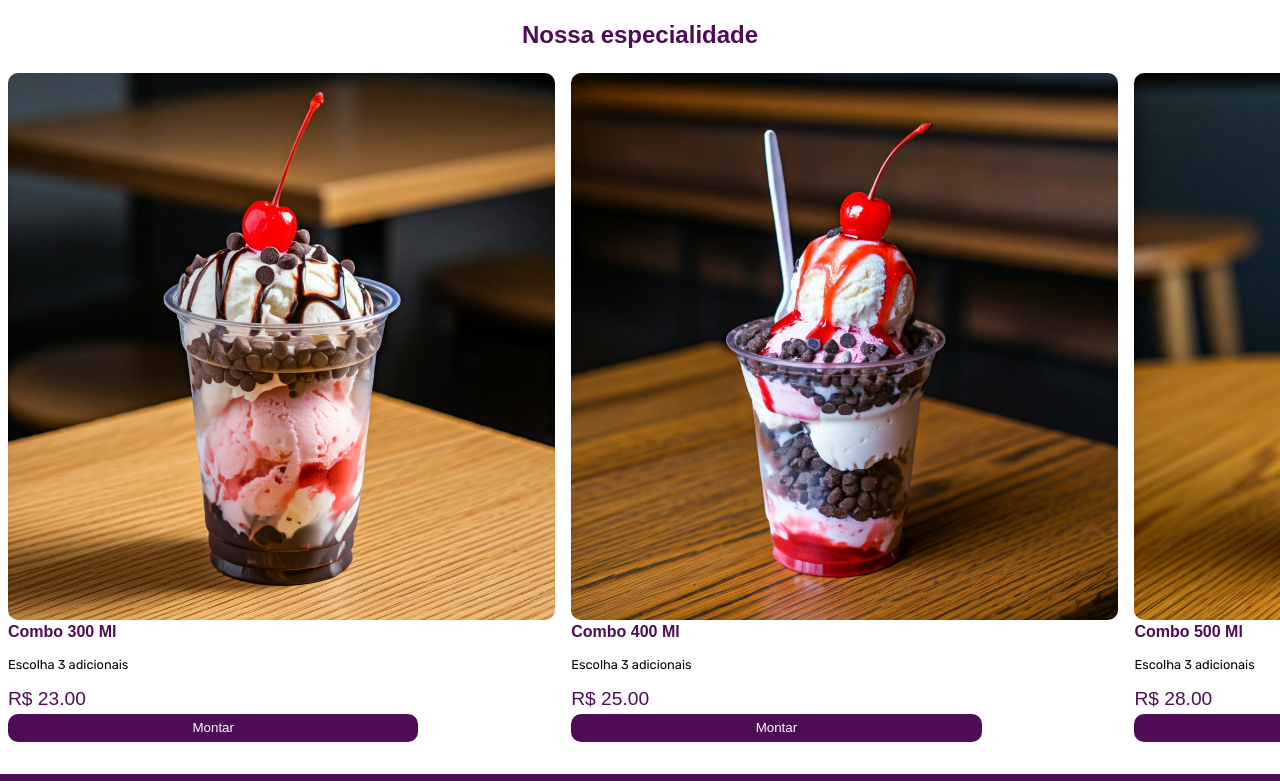
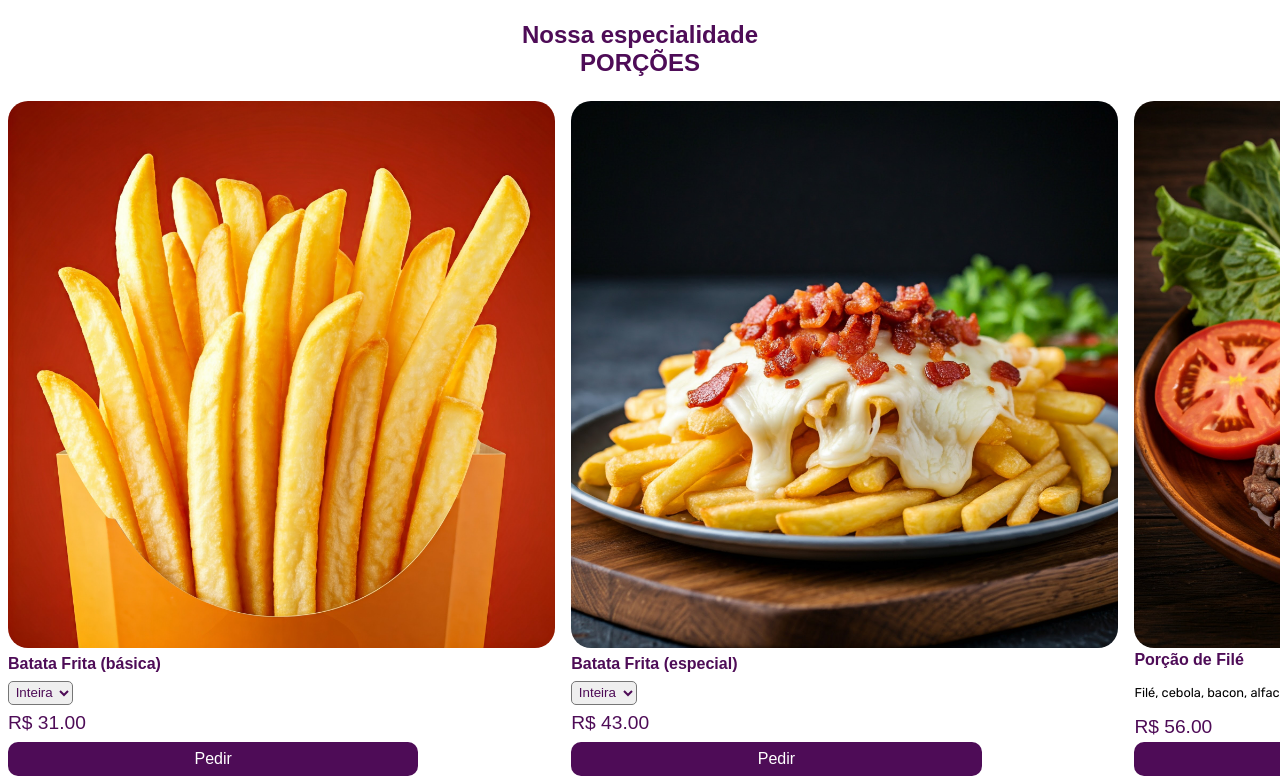
Before and after one commit to DevMathArantes/emporioAcai, a plain HTML site: page index.html in a window 1280 px wide. Shown: the part 1779-2560 px from the top of the page. Drawn offline with Linux system fonts and the light colour scheme; a web font is replaced by a local one.

Commit message:
porções

```diff
--- a/Styles/combos.css
+++ b/Styles/especiais.css
@@ -1,33 +1,40 @@
-.combos{
+.especiais{
     display: flex;
     width: 220%;
 }
-.combo{
+.especiaisItem{
     width: 40%;
     display: flex;
     flex-direction: column;
     margin: 0 0.5em;
     gap: 0.2em;
     align-items: flex-start;
+    justify-content: space-between;
 }
-.combo img{
+.especiaisItem img{
     width: 100%;
-    border-radius: 10px;
+    border-radius: 20px;
 }
-.combo h3, .combo span{
+.especiaisItem h3, .especiaisItem span{
     color: var(--cor1);
     font-size: 1rem;
 }
-.combo span{
+.especiaisItem span{
     font-family: var(--fontTitulos);
     font-size: 1.2rem;
     font-weight: 500;
 }
-.combo button{
+.especiaisItem button{
     background-color: var(--cor1);
     color: var(--cor2);
     border: 0;
     border-radius: 10px;
     padding: 0.5em;
+    font-size: 1rem;
     width: 75%;
 }
+.especiaisItem select{
+    padding: 0.2em;
+    border-radius: 5px;
+    color: var(--cor1);
+}
--- a/index.html
+++ b/index.html
@@ -46,43 +46,49 @@
         </section>
 
         <!--Combos-->
-        <h2>Nossa especialidade</h2>
+        <h2>Nossa especialidade <br> PORÇÕES</h2>
         <section class="carrossel">
-           <div class="combos">
-                <div class="combo">
-                    <img src="Assets/Imagens/combo300ml.jpg" alt="">
-                    <h3>Combo 300 Ml</h3>
-                    <p>Escolha 3 adicionais</p>
-                    <span>R$ 23.00</span>
-                    <button>Montar</button>
+           <div class="especiais">
+                <div class="especiaisItem">
+                    <img src="Assets/Imagens/batataFrita.jpg" alt="imagem de batata frita">
+                    <h3>Batata Frita (básica)</h3>
+                    <select id="">
+                        <option value="">Inteira</option>
+                        <option value="">Meia</option>
+                    </select>
+                    <span>R$ 31.00</span>
+                    <button>Pedir</button>
                 </div>
-                <div class="combo">
-                    <img src="Assets/Imagens/combo400ml.jpg" alt="">
-                    <h3>Combo 400 Ml</h3>
-                    <p>Escolha 3 adicionais</p>
-                    <span>R$ 25.00</span>
-                    <button>Montar</button>
+                <div class="especiaisItem">
+                    <img src="Assets/Imagens/batataEspecial.jpg" alt="batata frita com bacon">
+                    <h3>Batata Frita (especial)</h3>
+                    <select id="">
+                        <option value="">Inteira</option>
+                        <option value="">Meia</option>
+                    </select>
+                    <span>R$ 43.00</span>
+                    <button>Pedir</button>
                 </div>
-                <div class="combo">
-                    <img src="Assets/Imagens/combo500ml.jpg" alt="">
-                    <h3>Combo 500 Ml</h3>
-                    <p>Escolha 3 adicionais</p>
-                    <span>R$ 28.00</span>
-                    <button>Montar</button>
+                <div class="especiaisItem">
+                    <img src="Assets/Imagens/file.jpg" alt="porção de filé">
+                    <h3>Porção de Filé</h3>
+                    <p>Filé, cebola, bacon, alface e tomate</p>
+                    <span>R$ 56.00</span>
+                    <button>Pedir</button>
                 </div>
-                <div class="combo">
-                    <img src="Assets/Imagens/combo400ml.jpg" alt="">
-                    <h3>Combo 700 Ml</h3>
-                    <p>Escolha 3 adicionais</p>
-                    <span>R$ 30.00</span>
-                    <button>Montar</button>
+                <div class="especiaisItem">
+                    <img src="Assets/Imagens/frango.jpg" alt="porção de frango">
+                    <h3>Porção de Frango</h3>
+                    <p>Frango, cebola, bacon, alface e tomate</p>
+                    <span>R$ 42.00</span>
+                    <button>Pedir</button>
                 </div>
-                <div class="combo">
-                    <img src="Assets/Imagens/combo1litro.jpg" alt="">
-                    <h3>Combo 1 Litro</h3>
-                    <p>Escolha 4 adicionais</p>
-                    <span>R$ 34.90</span>
-                    <button>Montar</button>
+                <div class="especiaisItem">
+                    <img src="Assets/Imagens/lombo.jpg" alt="porção de lombo">
+                    <h3>Porção de Lombo</h3>
+                    <p>Lombo, cebola, bacon, alface e tomate</p>
+                    <span>R$ 46.00</span>
+                    <button>Pedir</button>
                 </div>
            </div>
         </section>
--- a/styles.css
+++ b/styles.css
@@ -8,7 +8,7 @@
 @import url('Styles/footer.css');
 @import url('Styles/cardapio.css');
 @import url('Styles/main.css');
-@import url('Styles/combos.css');
+@import url('Styles/especiais.css');
 
 /*Variáveis*/
 :root{
```
Also changed, not shown: Assets/Imagens/batataEspecial.jpg (added), Assets/Imagens/batataFrita.jpg (added), Assets/Imagens/file.jpg (added), Assets/Imagens/frango.jpg (added), Assets/Imagens/lombo.jpg (added).
